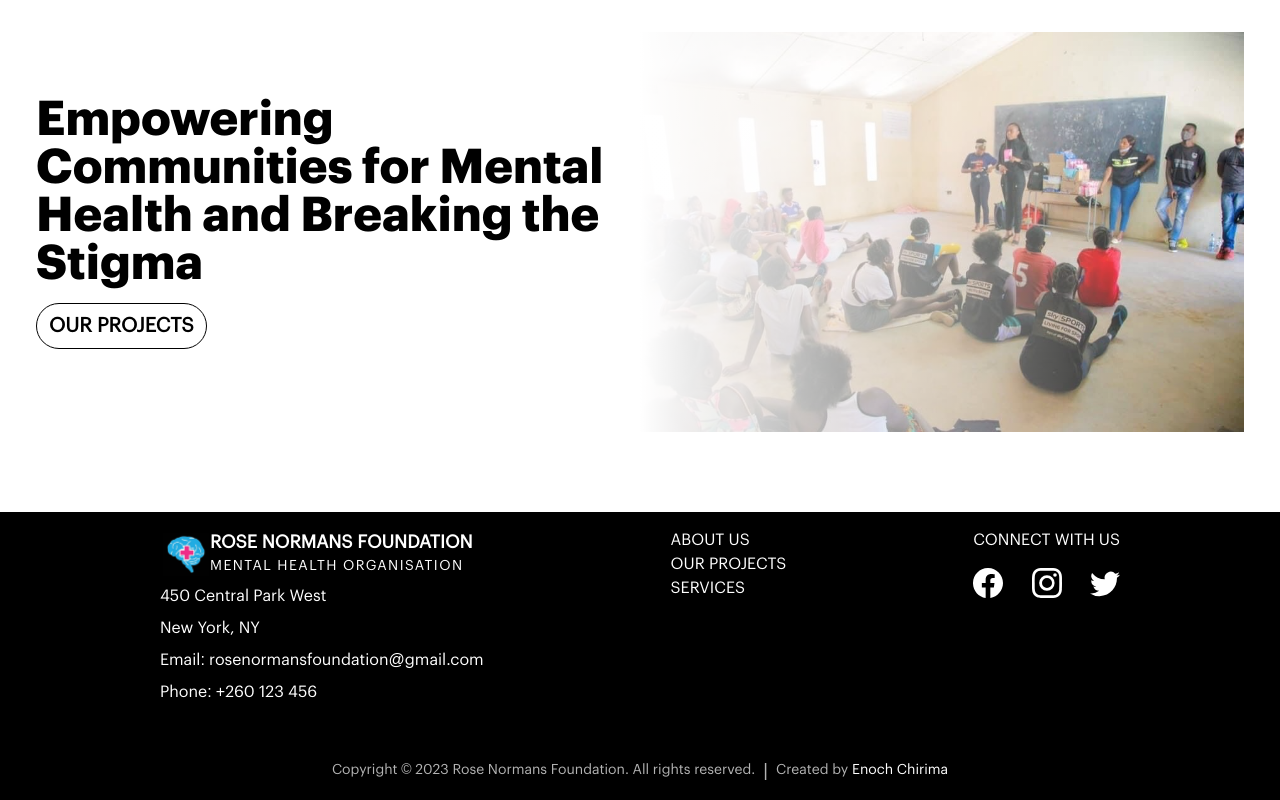
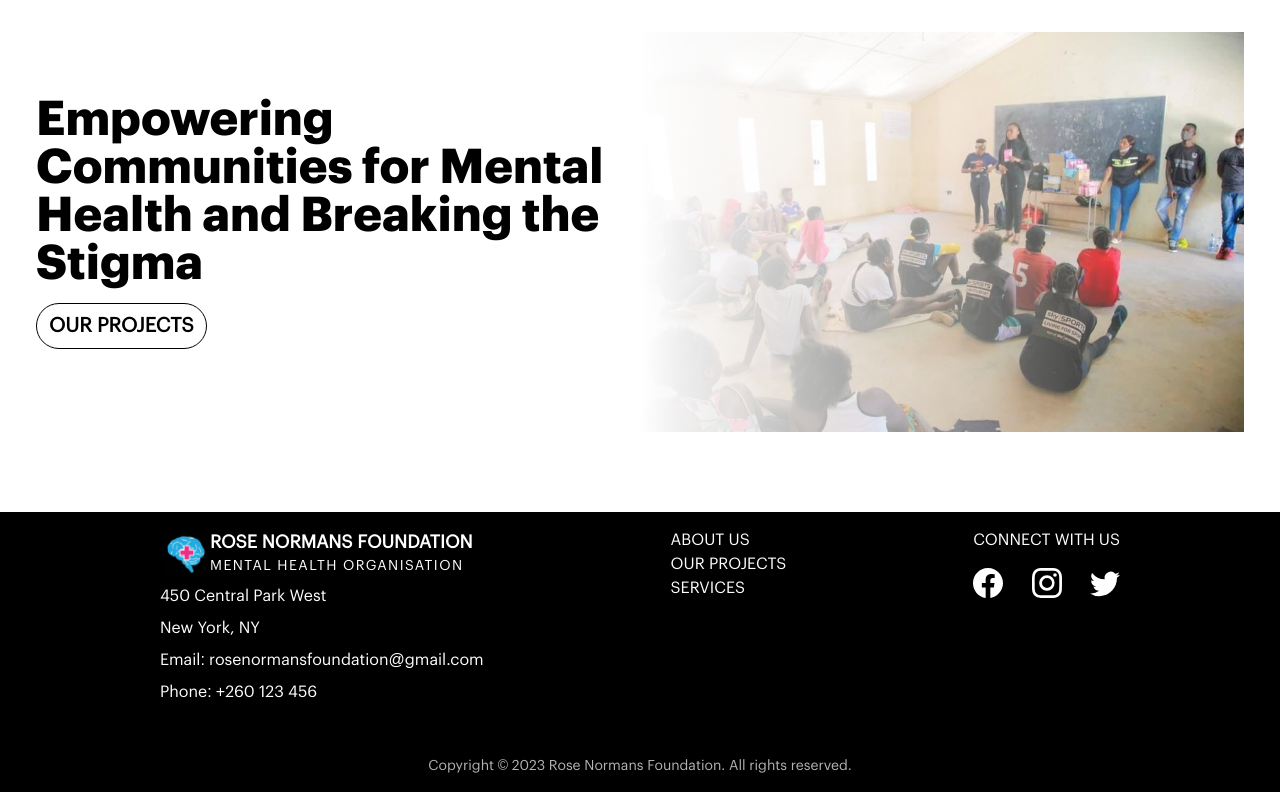
Before and after one commit to iamenochchirima/RoseNormans, a Next.js app in the folder foundation/: page / in a window 1280 px wide. Shown: the part 1060-1860 px from the top of the page. Built offline with nearby package versions, Linux system fonts and the light colour scheme.

Commit message:
developed

```diff
--- a/foundation/src/components/Footer.jsx
+++ b/foundation/src/components/Footer.jsx
@@ -51,8 +51,7 @@ const Footer = () => {
         </div>
       </div>
       <div className="flex justify-center mx-10 ss:mx-36 text-sm space-x-2 text-dimWhite p-4 items-center">
-        <span>Copyright © 2023 Rose Normans Foundation. All rights reserved.</span> <span className="text-lg">|</span>
-        <span className="">Created by <a className="text-white" href="https://enoch-chirima.vercel.app/" target="_blank">Enoch Chirima</a></span>
+        <span>Copyright © 2023 Rose Normans Foundation. All rights reserved.</span>
       </div>
     </div>
   );
```
